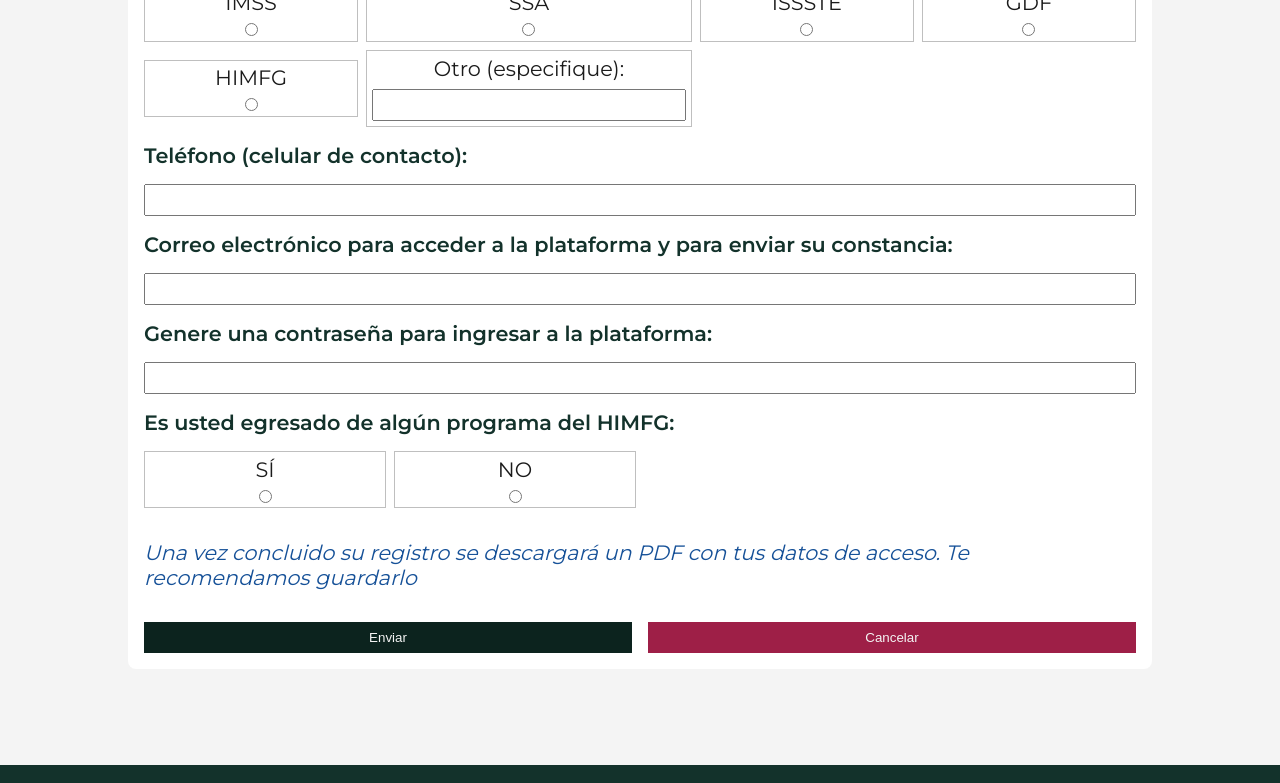
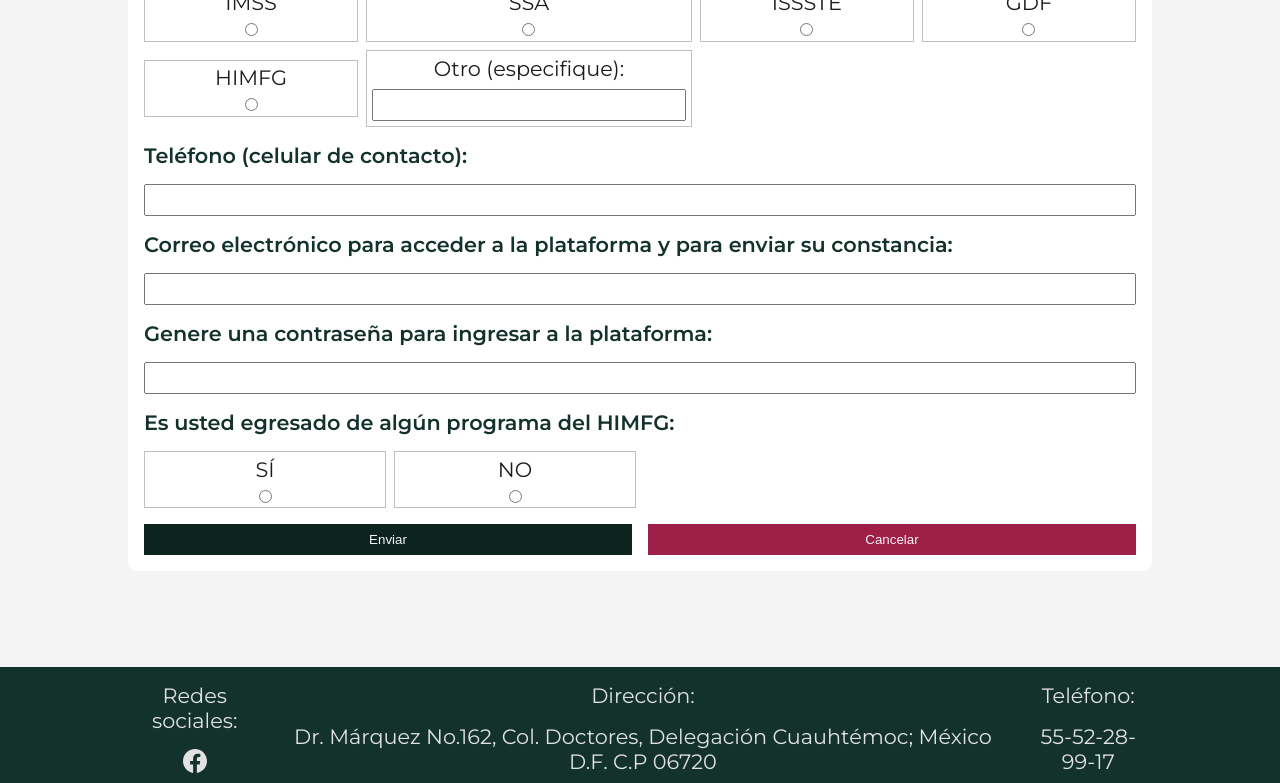
Before and after one commit to ricardoggz/himfg-cursos-website, a Next.js app: page /register in a window 1280 px wide. Shown: the part 1148-1931 px from the top of the page. Built offline with nearby package versions, Linux system fonts and the light colour scheme.

Commit message:
[add]: course validation when course is empty

```diff
--- a/src/components/registerForm/registerForm.js
+++ b/src/components/registerForm/registerForm.js
@@ -274,9 +274,13 @@ export const RegisterForm = ({path})=>{
                     />
                 </div>
             </div>
-            <span className={styles.message}>
-                Una vez concluido su registro se descargará un PDF con tus datos de acceso. Te recomendamos guardarlo
-            </span>
+            {
+                !course ? null
+                :
+                <span className={styles.message}>
+                    Una vez concluido su registro se descargará un PDF con tus datos de acceso. Te recomendamos guardarlo
+                </span>
+            }
             <div className={styles.formButtons}>
                 <button className={styles.buttonSuccess}>Enviar</button>
                 <button
```
